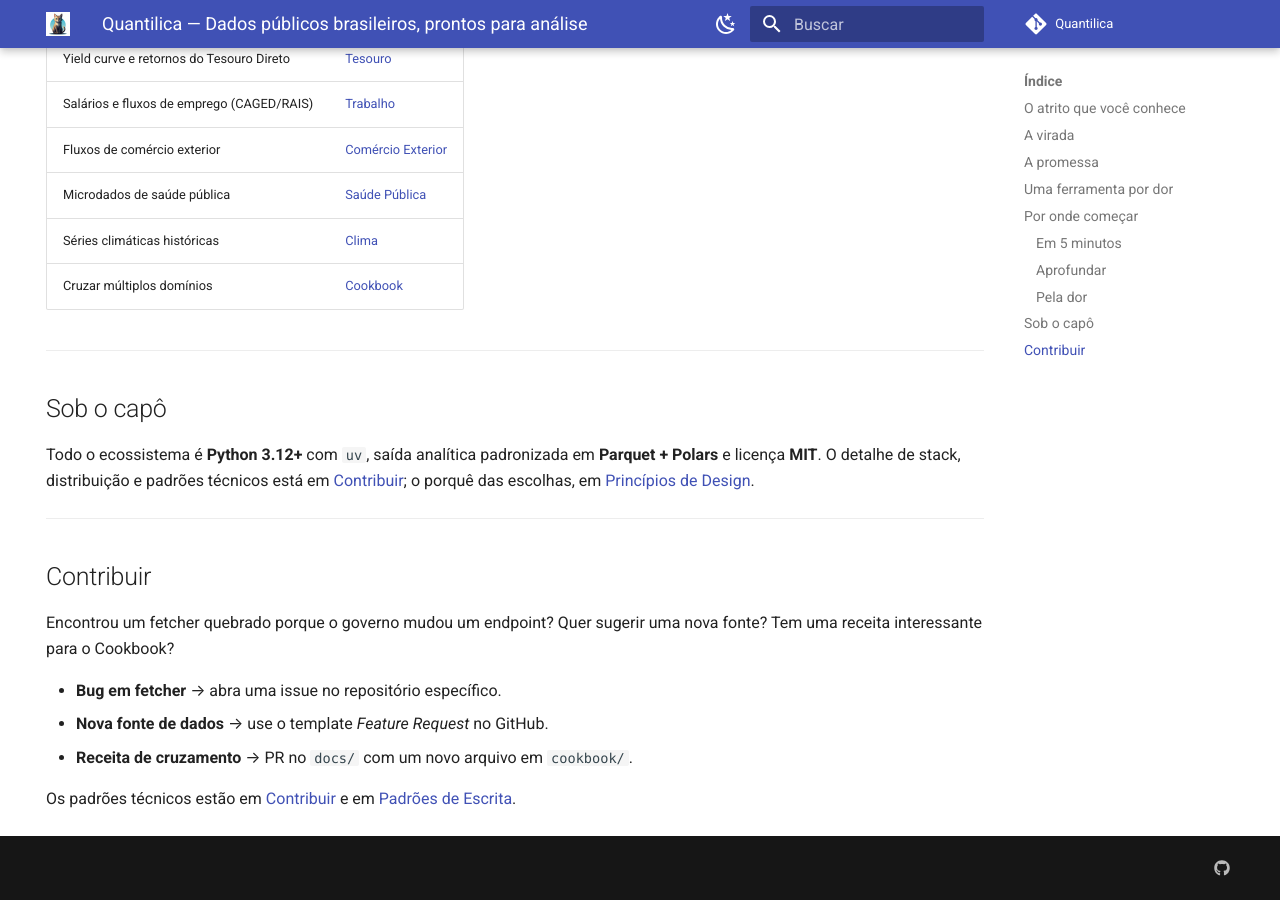
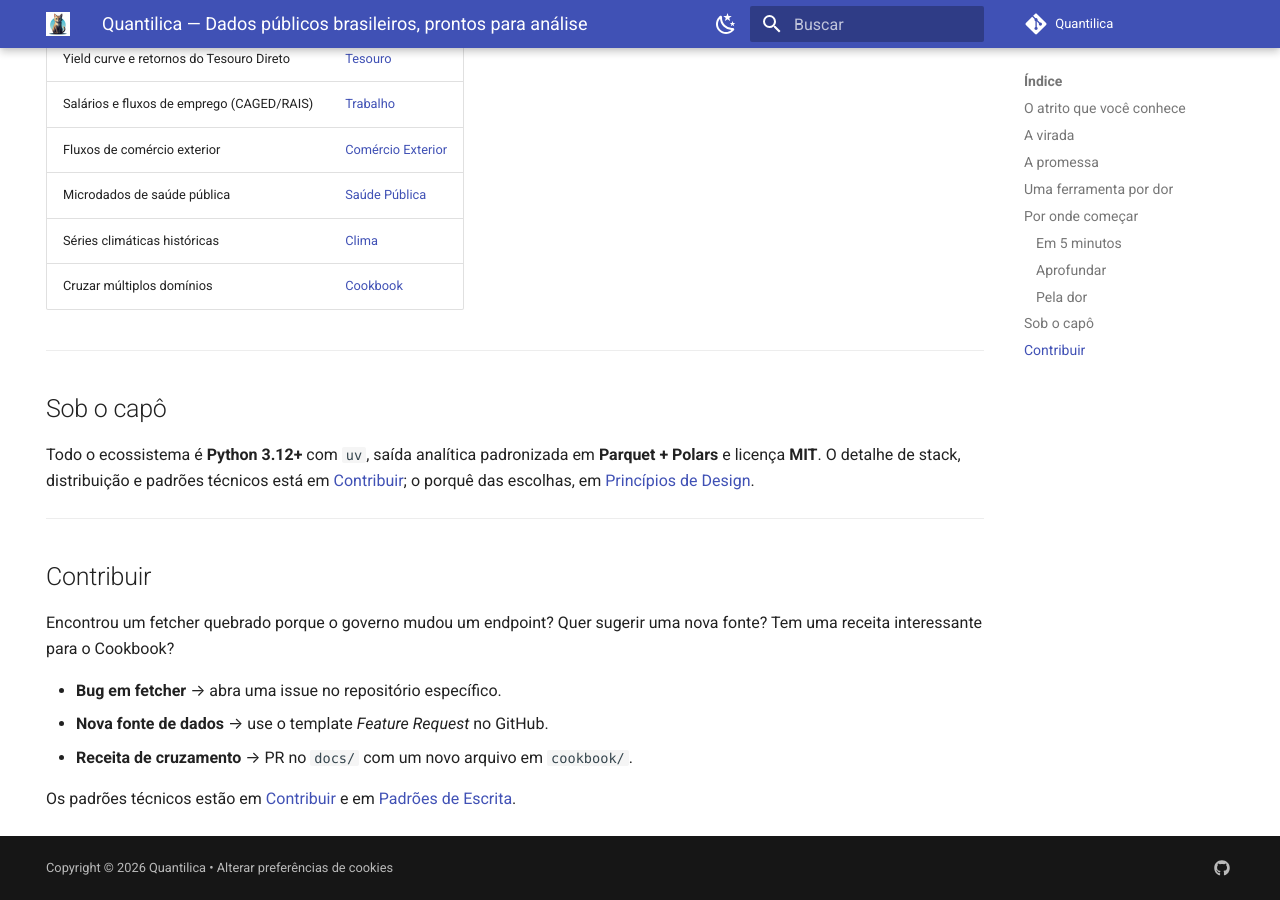
Before and after one commit to Quantilica/docs, an MkDocs documentation site: the page built from docs/index.md, in a window 1280 px wide and 900 px high, scrolled down 2840 px. Built offline with MkDocs 1.6.1 and Material for MkDocs 9.7.7, drawn with Linux system fonts in a browser that asks for light colours; some web fonts are replaced; comment, search, counter and statistics services are not loaded; some of the changed lines change nothing that is shown.

Commit message:
feat: adicionar Google Analytics e Umami com consentimento LGPD

```diff
--- a/mkdocs.yml
+++ b/mkdocs.yml
@@ -2,6 +2,7 @@
 site_description: Ferramentas resilientes em Python para extrair, normalizar e analisar dados públicos brasileiros — IBGE, Tesouro, DATASUS, INMET, CAGED, RAIS, Comex.
 site_author: Quantilica
 site_url: https://docs.quantilica.com
+copyright: "Copyright &copy; 2026 Quantilica &bull; <a href=\"#__consent\">Alterar preferências de cookies</a>"
 
 repo_url: https://github.com/Quantilica/docs
 repo_name: Quantilica
@@ -141,6 +142,21 @@
 
 extra:
   generator: false
+  analytics:
+    provider: custom
+    property: !ENV [GOOGLE_ANALYTICS_KEY, ""]
+    umami_website_id: !ENV [UMAMI_WEBSITE_ID, ""]
+    umami_script_url: !ENV [UMAMI_SCRIPT_URL, "https://cloud.umami.is/script.js"]
+  consent:
+    title: Controle de Privacidade e Cookies
+    description: >-
+      Utilizamos cookies e tecnologias semelhantes para nos ajudar a entender como você utiliza o nosso site, melhorar a sua experiência e medir o tráfego de documentação. Ao aceitar, você concorda com o uso de cookies para fins de análise estatística.
+    actions:
+      - accept
+      - reject
+      - manage
+    cookies:
+      analytics: Google Analytics & Umami Analytics
   social:
     - icon: fontawesome/brands/github
       link: https://github.com/Quantilica
--- /dev/null
+++ b/overrides/partials/integrations/analytics/custom.html
@@ -0,0 +1,83 @@
+{% if config.extra.analytics %}
+  {% set property = config.extra.analytics.property | d("", true) %}
+  {% set umami_website_id = config.extra.analytics.umami_website_id | d("", true) %}
+  {% set umami_script_url = config.extra.analytics.umami_script_url | d("", true) %}
+{% endif %}
+
+<script id="__analytics">
+function __md_analytics() {
+  {% if property %}
+  // --- Google Analytics 4 (gtag.js) ---
+  window.dataLayer = window.dataLayer || [];
+  function gtag() { dataLayer.push(arguments); }
+  gtag("js", new Date());
+
+  // Configure GA4 with default tracking disabled (send_page_view: false)
+  // because we will track page views manually on location$.subscribe to support navigation.instant.
+  gtag("config", "{{ property }}", {
+    send_page_view: false,
+    anonymize_ip: true
+  });
+
+  // Track search and feedback events
+  document.addEventListener("DOMContentLoaded", function() {
+    if (document.forms.search) {
+      document.forms.search.query.addEventListener("blur", function() {
+        if (this.value) {
+          gtag("event", "search", { search_term: this.value });
+        }
+      });
+    }
+
+    if (typeof document$.subscribe === "function") {
+      document$.subscribe(function() {
+        var feedbackForm = document.forms.feedback;
+        if (feedbackForm !== undefined) {
+          var submitButtons = feedbackForm.querySelectorAll("[type=submit]");
+          for (var i = 0; i < submitButtons.length; i++) {
+            submitButtons[i].addEventListener("click", function(e) {
+              e.preventDefault();
+              var path = document.location.pathname;
+              var val = this.getAttribute("data-md-value");
+              gtag("event", "feedback", { page: path, data: val });
+
+              feedbackForm.firstElementChild.disabled = true;
+              var note = feedbackForm.querySelector(".md-feedback__note [data-md-value='" + val + "']");
+              if (note) {
+                note.hidden = false;
+              }
+            });
+          }
+          feedbackForm.hidden = false;
+        }
+      });
+    }
+
+    if (typeof location$.subscribe === "function") {
+      location$.subscribe(function(url) {
+        gtag("event", "page_view", {
+          page_path: url.pathname,
+          page_location: url.href,
+          page_title: document.title
+        });
+      });
+    }
+  });
+
+  var gaScript = document.createElement("script");
+  gaScript.async = true;
+  gaScript.src = "https://www.googletagmanager.com/gtag/js?id={{ property }}";
+  document.getElementById("__analytics").insertAdjacentElement("afterEnd", gaScript);
+  {% endif %}
+
+  {% if umami_website_id and umami_script_url %}
+  // --- Umami Analytics ---
+  var umamiScript = document.createElement("script");
+  umamiScript.async = true;
+  umamiScript.defer = true;
+  umamiScript.src = "{{ umami_script_url }}";
+  umamiScript.setAttribute("data-website-id", "{{ umami_website_id }}");
+  document.getElementById("__analytics").insertAdjacentElement("afterEnd", umamiScript);
+  {% endif %}
+}
+</script>
```
